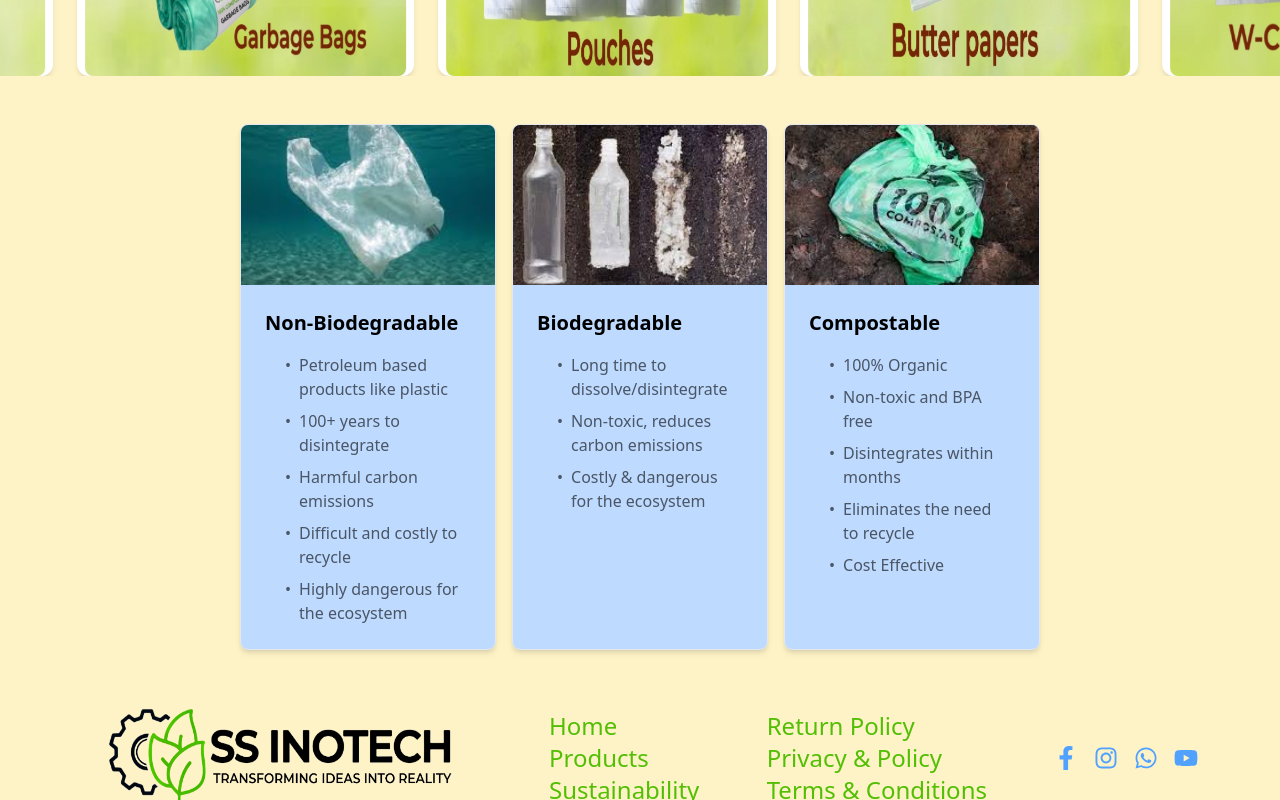
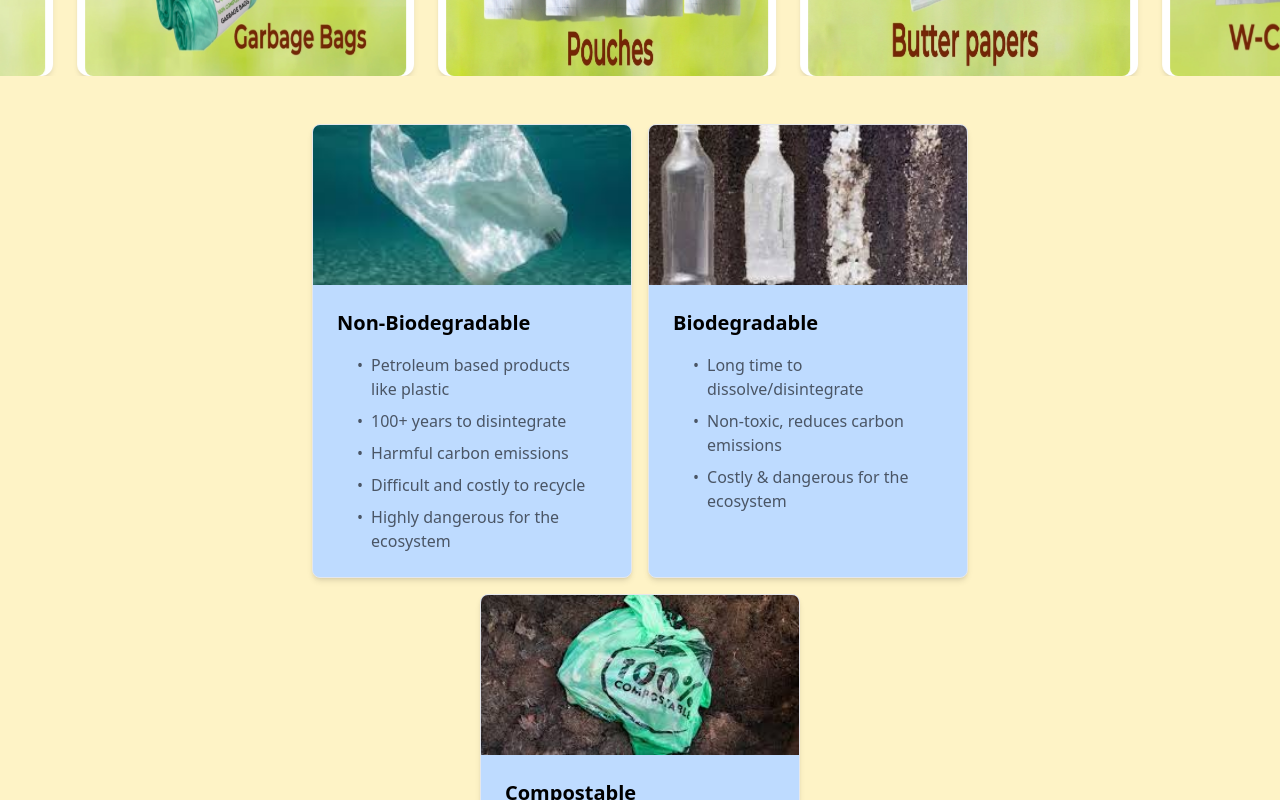
Before and after one commit to SaiVenkat01/ss_ino_tech, a React (Vite) app: page / in a window 1280 px wide. Shown: the part 1100-1900 px from the top of the page. Built offline with nearby package versions, Linux system fonts and the light colour scheme.

Commit message:
Resolved css issue for cards

```diff
--- a/src/Components/Cards/Cards.jsx
+++ b/src/Components/Cards/Cards.jsx
@@ -41,7 +41,7 @@ const CardLayout = () => {
     ];
 
     return (
-        <div className="flex justify-between gap-4 px-40 mx-20">
+        <div className="flex flex-wrap justify-center gap-4 px-6 md:px-20 lg:px-40 mx-auto">
           {cards.map((card, index) => (
             <div key={index} className="max-w-xs w-full bg-blue-200 border border-gray-200 rounded-lg shadow-md overflow-hidden">
               <div className="bg-gray-300 h-40 flex items-center justify-center text-gray-500">
```
